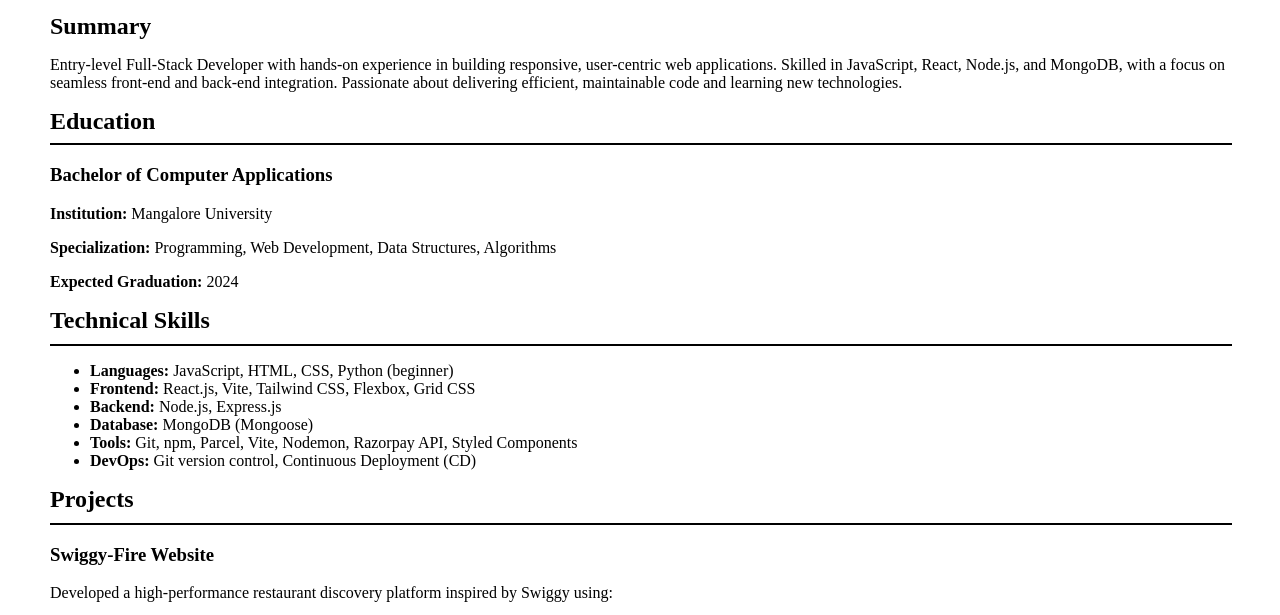
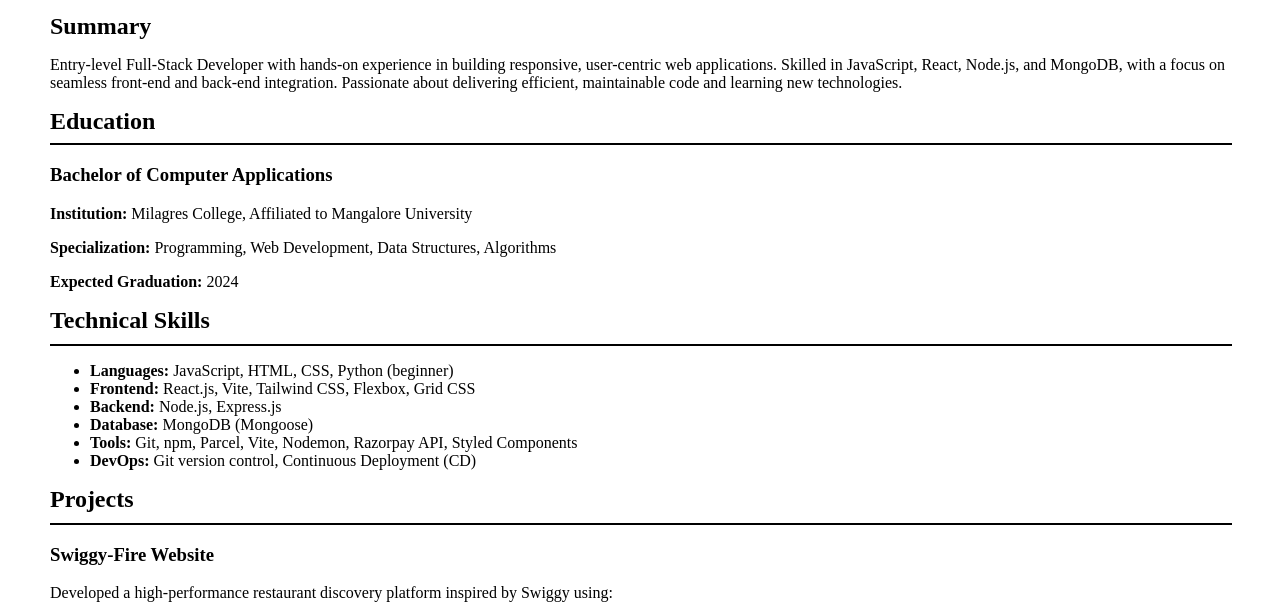
Before and after one commit to GaganSalian/CV, a plain HTML site: page index.html in a window 1280 px wide. Shown: the part 129-744 px from the top of the page. Drawn offline with Linux system fonts and the light colour scheme.

Commit message:
Update index.html

```diff
--- a/index.html
+++ b/index.html
@@ -27,7 +27,7 @@
     <hr  style="border: 1px solid #000; margin-bottom: 10px ; width: 100%;">
 
     <h3>Bachelor of Computer Applications</h3>
-    <p><strong>Institution:</strong> Mangalore University</p>
+    <p><strong>Institution:</strong>  Milagres College, Affiliated to Mangalore University</p>
     <p><strong>Specialization:</strong> Programming, Web Development, Data Structures, Algorithms</p>
     <p><strong>Expected Graduation:</strong> 2024</p>
   </section>
```
